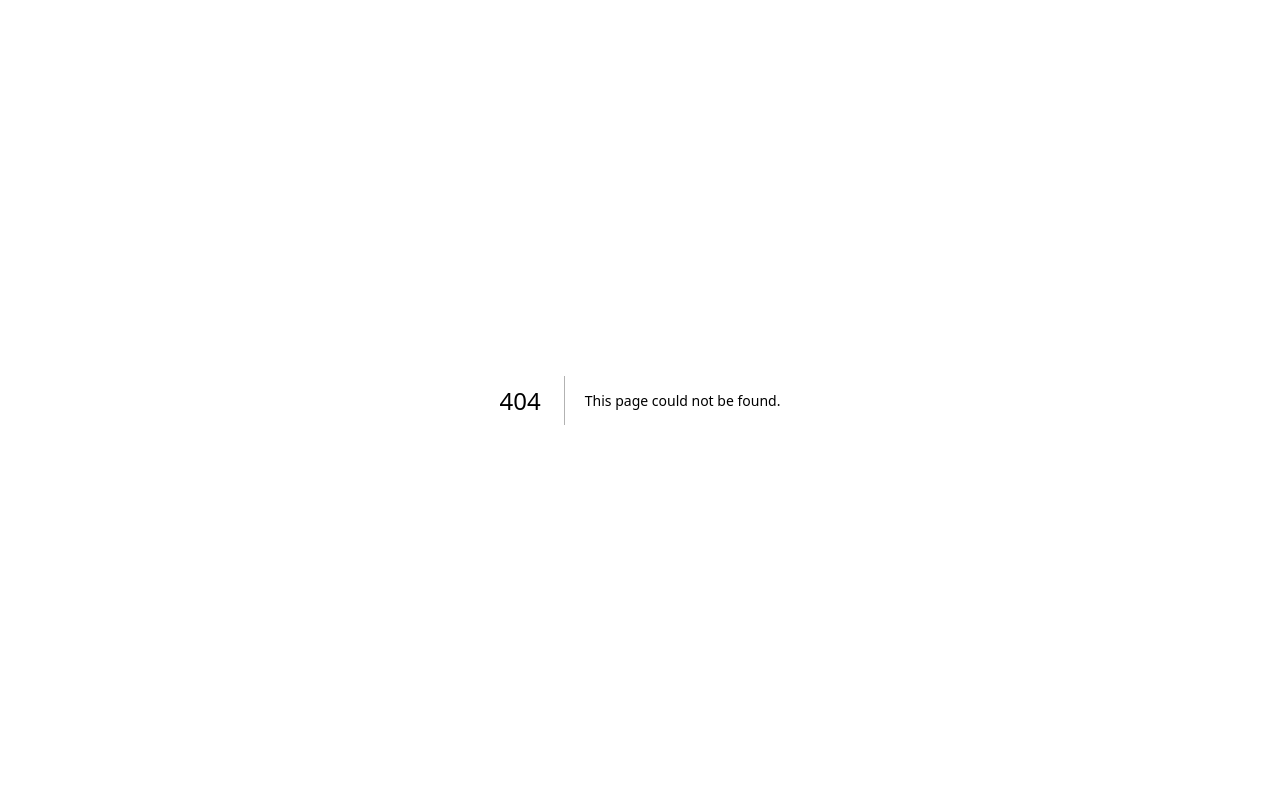
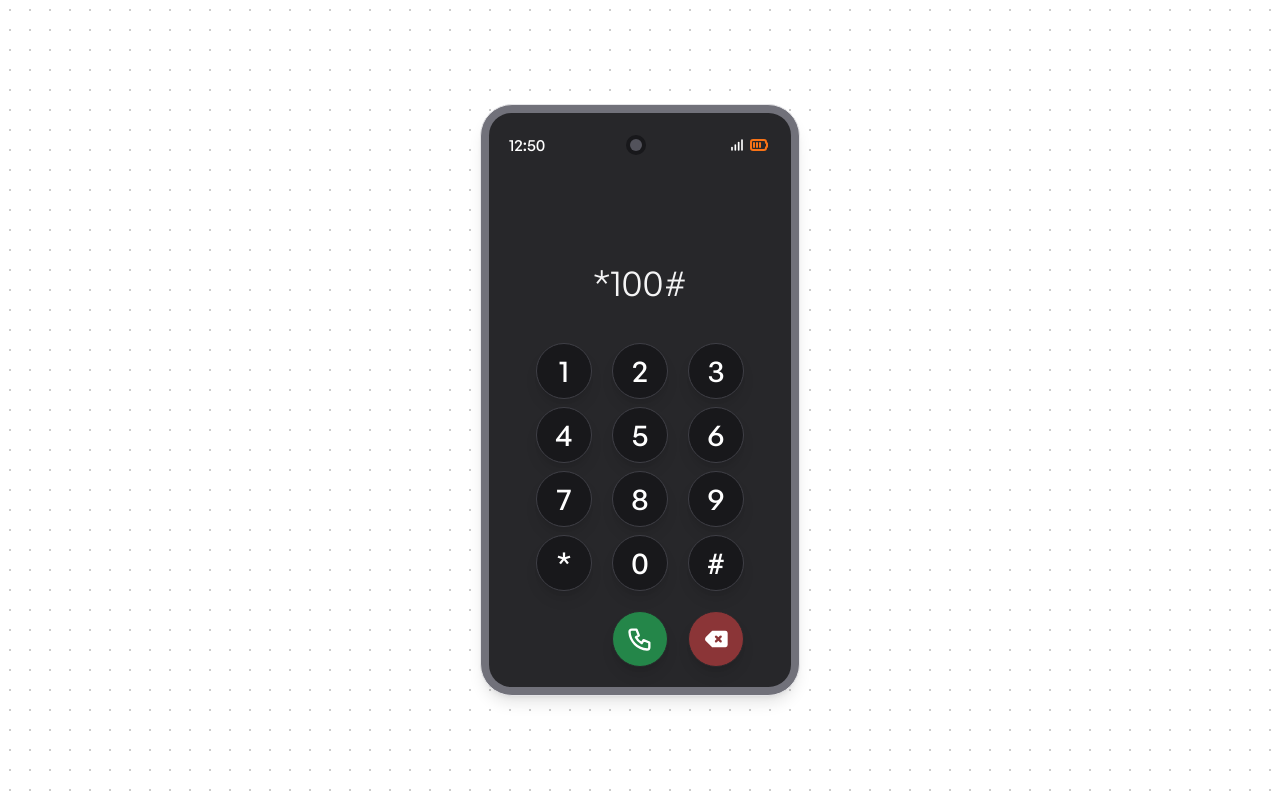
Before and after one commit to mariosalembe23/salonis, a Next.js app: page /ussd in a window 1280 px wide. Before the commit this address had no page. Built offline with nearby package versions, Linux system fonts and the light colour scheme.

Commit message:
Adicionado Telefone

```diff
--- a/src/app/page.tsx
+++ b/src/app/page.tsx
@@ -1,4 +1,5 @@
 import Image from "next/image";
+import Link from "next/link";
 import React from "react";
 
 export default function Home() {
@@ -144,7 +145,10 @@ export default function Home() {
               </svg>
               Download
             </button>
-            <button className="border-[#6D1625] hover:bg-[#f5f5f5] hover:border-zinc-300 justify-center border text-[#6D1625] flex items-center gap-2 transition-all px-5 py-2 rounded-lg font-medium">
+            <Link
+              href={"/ussd"}
+              className="border-[#6D1625] hover:bg-[#f5f5f5] hover:border-zinc-300 justify-center border text-[#6D1625] flex items-center gap-2 transition-all px-5 py-2 rounded-lg font-medium"
+            >
               <svg
                 xmlns="http://www.w3.org/2000/svg"
                 viewBox="0 0 24 24"
@@ -161,7 +165,7 @@ export default function Home() {
                 <path d="M12 4l0 12" />
               </svg>
               Simulação USSD
-            </button>
+            </Link>
           </footer>
         </div>
         <div className="col-span-3 dt:order-3 order-3">
--- /dev/null
+++ b/src/app/ussd/page.tsx
@@ -0,0 +1,131 @@
+import React from "react";
+
+interface NumberPhoneProps {
+  number: number | string;
+  text: string;
+}
+
+const NumberItem: React.FC<NumberPhoneProps> = ({ number }) => {
+  return (
+    <button className="w-14 h-14 flex bg-zinc-900 flex-col transition-all hover:bg-zinc-700 rounded-full border border-zinc-700 shadow-lg text-white">
+      <div className="w-full h-full flex justify-center items-center">
+        <span className="text-3xl font-medium">{number}</span>
+      </div>
+    </button>
+  );
+};
+
+export default function USSD() {
+  return (
+    <div className="flex items-center justify-center h-screen w-full">
+      <div className="max-w-[20rem] bg-zinc-500 w-full shadow-lg rounded-[2rem] border border-zinc-200 p-2 h-[37rem]">
+        <div className="w-full p-5 h-full bg-zinc-800 rounded-[1.4rem] flex flex-col justify-between items-center">
+          <div className="flex w-full items-center justify-between">
+            <div>
+              <p className="text-white font-medium">12:50</p>
+            </div>
+            <div>
+              <div className="w-5 h-5 bg-zinc-900 rounded-full flex items-center justify-center">
+                <div className="w-3 h-3 bg-zinc-600 rounded-full"></div>
+              </div>
+            </div>
+            <div className="flex  items-center gap-0">
+              <span className="text-white">
+                <svg
+                  xmlns="http://www.w3.org/2000/svg"
+                  viewBox="0 0 24 24"
+                  fill="none"
+                  stroke="currentColor"
+                  stroke-width="2"
+                  stroke-linecap="round"
+                  stroke-linejoin="round"
+                  className="icon icon-tabler size-5 icons-tabler-outline icon-tabler-antenna-bars-5"
+                >
+                  <path stroke="none" d="M0 0h24v24H0z" fill="none" />
+                  <path d="M6 18l0 -3" />
+                  <path d="M10 18l0 -6" />
+                  <path d="M14 18l0 -9" />
+                  <path d="M18 18l0 -12" />
+                </svg>
+              </span>
+              <span className="text-orange-500">
+                <svg
+                  xmlns="http://www.w3.org/2000/svg"
+                  viewBox="0 0 24 24"
+                  fill="none"
+                  stroke="currentColor"
+                  stroke-width="2"
+                  stroke-linecap="round"
+                  stroke-linejoin="round"
+                  className="icon size-6 icon-tabler icons-tabler-outline icon-tabler-battery-3"
+                >
+                  <path stroke="none" d="M0 0h24v24H0z" fill="none" />
+                  <path d="M6 7h11a2 2 0 0 1 2 2v.5a.5 .5 0 0 0 .5 .5a.5 .5 0 0 1 .5 .5v3a.5 .5 0 0 1 -.5 .5a.5 .5 0 0 0 -.5 .5v.5a2 2 0 0 1 -2 2h-11a2 2 0 0 1 -2 -2v-6a2 2 0 0 1 2 -2" />
+                  <path d="M7 10l0 4" />
+                  <path d="M10 10l0 4" />
+                  <path d="M13 10l0 4" />
+                </svg>
+              </span>
+            </div>
+          </div>
+          <footer className="grid grid-cols-1 gap-2">
+            <header className="w-full py-5 mb-3 flex items-center justify-between">
+              <div className="w-full text-center">
+                <p className="text-zinc-100 text-4xl ">*100#</p>
+              </div>
+            </header>
+            <div className="gap-x-5 grid grid-cols-3">
+              <NumberItem number={1} text="" />
+              <NumberItem number={2} text="" />
+              <NumberItem number={3} text="" />
+            </div>
+            <div className="gap-x-5 grid grid-cols-3">
+              <NumberItem number={4} text="" />
+              <NumberItem number={5} text="" />
+              <NumberItem number={6} text="" />
+            </div>
+            <div className="gap-x-5 grid grid-cols-3">
+              <NumberItem number={7} text="" />
+              <NumberItem number={8} text="" />
+              <NumberItem number={9} text="" />
+            </div>
+            <div className="gap-x-5 grid grid-cols-3">
+              <NumberItem number={"*"} text="" />
+              <NumberItem number={0} text="" />
+              <NumberItem number={"#"} text="" />
+            </div>
+
+            <div className="gap-x-5 w-full flex items-center justify-end mt-3">
+              <button className="w-14  h-14 flex items-center justify-center transition-all hover:bg-green-500/70 bg-green-500/60 flex-col rounded-full border border-zinc-800 shadow-lg text-white">
+                <svg
+                  xmlns="http://www.w3.org/2000/svg"
+                  viewBox="0 0 24 24"
+                  fill="none"
+                  stroke="currentColor"
+                  stroke-width="2"
+                  stroke-linecap="round"
+                  stroke-linejoin="round"
+                  className="icon icon-tabler size-7 icons-tabler-outline icon-tabler-phone"
+                >
+                  <path stroke="none" d="M0 0h24v24H0z" fill="none" />
+                  <path d="M5 4h4l2 5l-2.5 1.5a11 11 0 0 0 5 5l1.5 -2.5l5 2v4a2 2 0 0 1 -2 2a16 16 0 0 1 -15 -15a2 2 0 0 1 2 -2" />
+                </svg>
+              </button>
+              <button className="w-14  self-center h-14 transition-all hover:bg-red-500/70 flex items-center justify-center bg-red-500/50 flex-col rounded-full border border-zinc-800 shadow-lg text-white">
+                <svg
+                  xmlns="http://www.w3.org/2000/svg"
+                  viewBox="0 0 24 24"
+                  fill="currentColor"
+                  className="icon icon-tabler size-7 icons-tabler-filled icon-tabler-backspace"
+                >
+                  <path stroke="none" d="M0 0h24v24H0z" fill="none" />
+                  <path d="M20 5a2 2 0 0 1 1.995 1.85l.005 .15v10a2 2 0 0 1 -1.85 1.995l-.15 .005h-11a1 1 0 0 1 -.608 -.206l-.1 -.087l-5.037 -5.04c-.809 -.904 -.847 -2.25 -.083 -3.23l.12 -.144l5 -5a1 1 0 0 1 .577 -.284l.131 -.009h11zm-7.489 4.14a1 1 0 0 0 -1.301 1.473l.083 .094l1.292 1.293l-1.292 1.293l-.083 .094a1 1 0 0 0 1.403 1.403l.094 -.083l1.293 -1.292l1.293 1.292l.094 .083a1 1 0 0 0 1.403 -1.403l-.083 -.094l-1.292 -1.293l1.292 -1.293l.083 -.094a1 1 0 0 0 -1.403 -1.403l-.094 .083l-1.293 1.292l-1.293 -1.292l-.094 -.083l-.102 -.07z" />
+                </svg>
+              </button>
+            </div>
+          </footer>
+        </div>
+      </div>
+    </div>
+  );
+}
```
